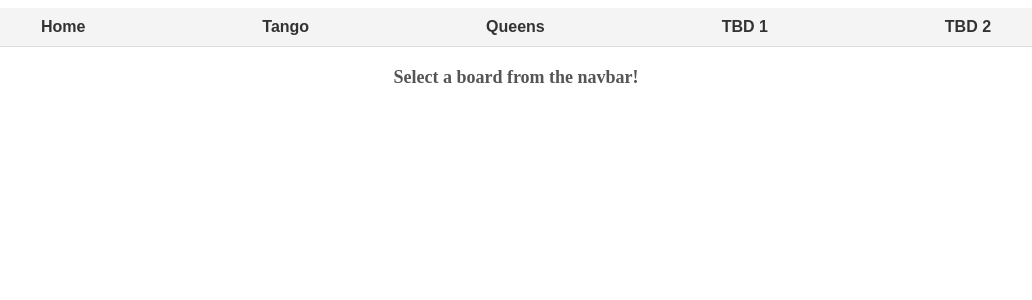
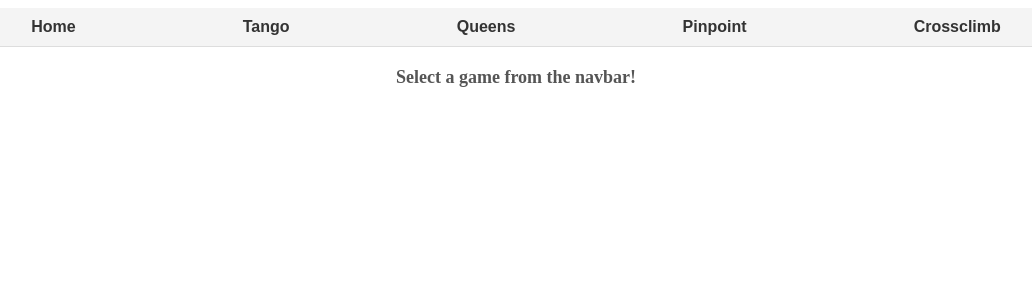
Before and after one commit to seany4ng/linkedin-games-solver, a React (Vite) app in the folder web/: page / in a window 1280 px wide. Shown: the top 300 px of the page, without its empty margins (124-1156 px from the left). Built offline with nearby package versions, Linux system fonts and the light colour scheme.

Commit message:
simple navbar changes

```diff
--- a/web/src/App.tsx
+++ b/web/src/App.tsx
@@ -21,10 +21,10 @@ const App: React.FC = () => {
               <Link to="/queens" className="nav-link">Queens</Link>
             </li>
             <li>
-              <Link to="/tbd1" className="nav-link">TBD 1</Link>
+              <Link to="/pinpoint" className="nav-link">Pinpoint</Link>
             </li>
             <li>
-              <Link to="/tbd2" className="nav-link">TBD 2</Link>
+              <Link to="/crossclimb" className="nav-link">Crossclimb</Link>
             </li>
           </ul>
         </nav>
@@ -33,9 +33,9 @@ const App: React.FC = () => {
         <Routes>
           <Route path="/tango" element={<TangoBoard />} />
           <Route path="/queens" element={<QueensBoard />} />
-          <Route path="/tbd1" element={<div className="placeholder-page">TBD Page 1</div>} />
-          <Route path="/tbd2" element={<div className="placeholder-page">TBD Page 2</div>} />
-          <Route path="*" element={<div className="placeholder-page">Select a board from the navbar!</div>} />
+          <Route path="/pinpoint" element={<div className="placeholder-page">TBD</div>} />
+          <Route path="/crossclimb" element={<div className="placeholder-page">TBD</div>} />
+          <Route path="*" element={<div className="placeholder-page">Select a game from the navbar!</div>} />
         </Routes>
       </div>
     </Router>
```
